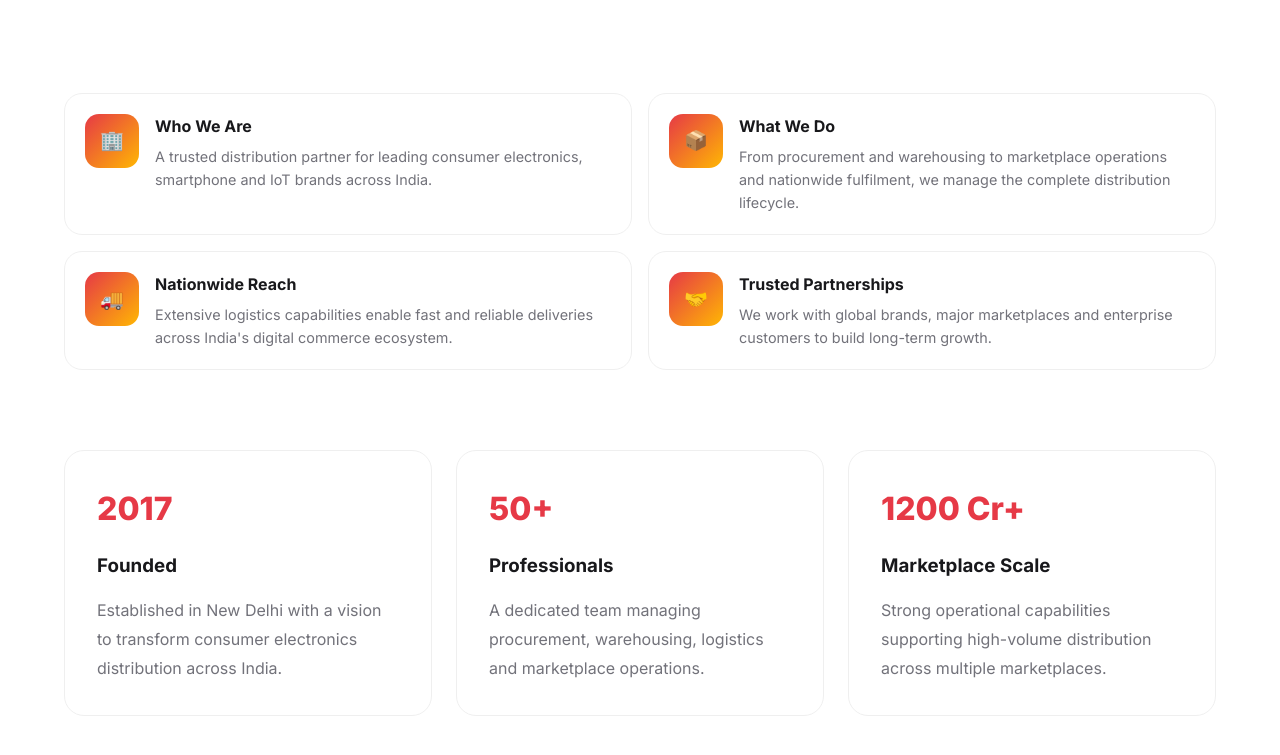
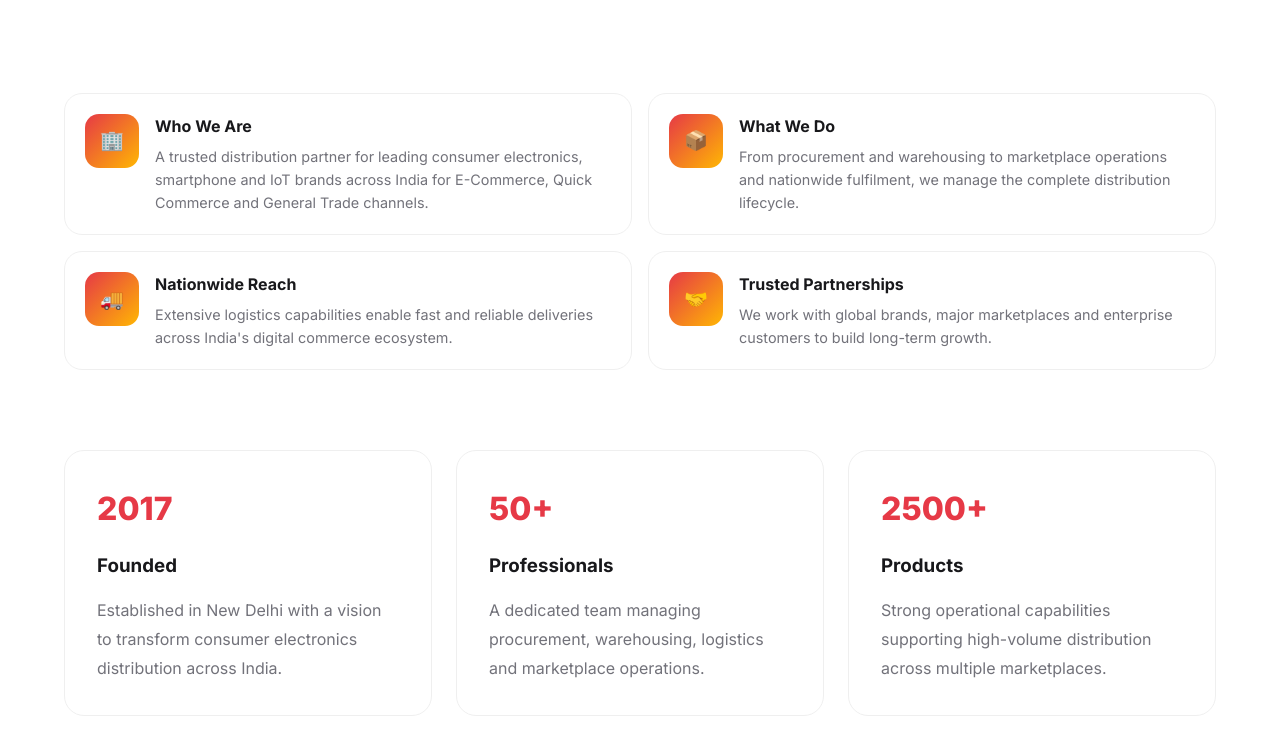
Before and after one commit to darshagarwal/Future-mobile, a plain HTML site: page index.html in a window 1280 px wide. Shown: the part 1262-2017 px from the top of the page. Drawn offline with Linux system fonts and the light colour scheme.

Commit message:
Update about section and marketplace scale details in index.html

```diff
--- a/index.html
+++ b/index.html
@@ -281,7 +281,7 @@
                     <h4>Who We Are</h4>
 
                     <p>
-                        A trusted distribution partner for leading consumer electronics, smartphone and IoT brands across India.
+                        A trusted distribution partner for leading consumer electronics, smartphone and IoT brands across India for E-Commerce, Quick Commerce and General Trade channels.
                     </p>
 
                 </div>
@@ -366,9 +366,9 @@
 
             <div class="about-card">
 
-                <div class="about-card-number">1200 Cr+</div>
+                <div class="about-card-number">2500+</div>
 
-                <h3>Marketplace Scale</h3>
+                <h3>Products</h3>
 
                 <p>
                     Strong operational capabilities supporting high-volume distribution across multiple marketplaces.
```
